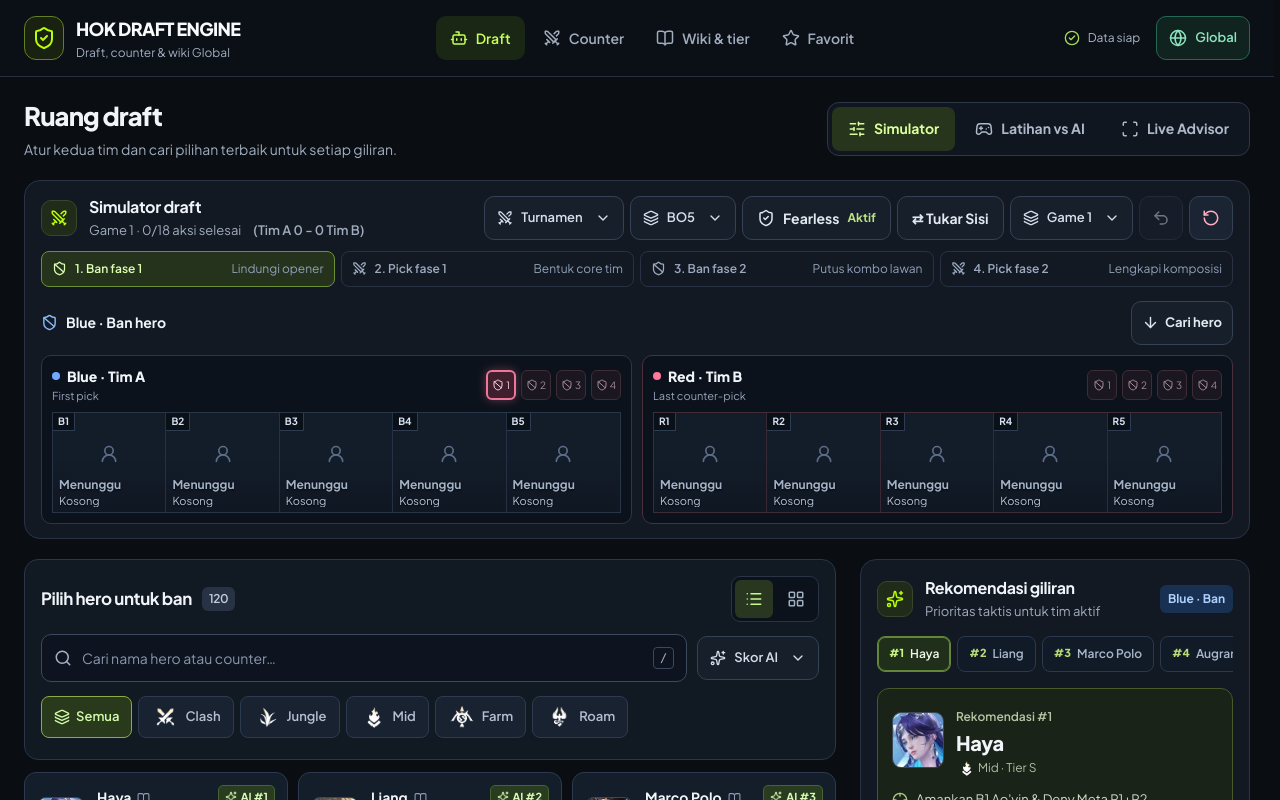
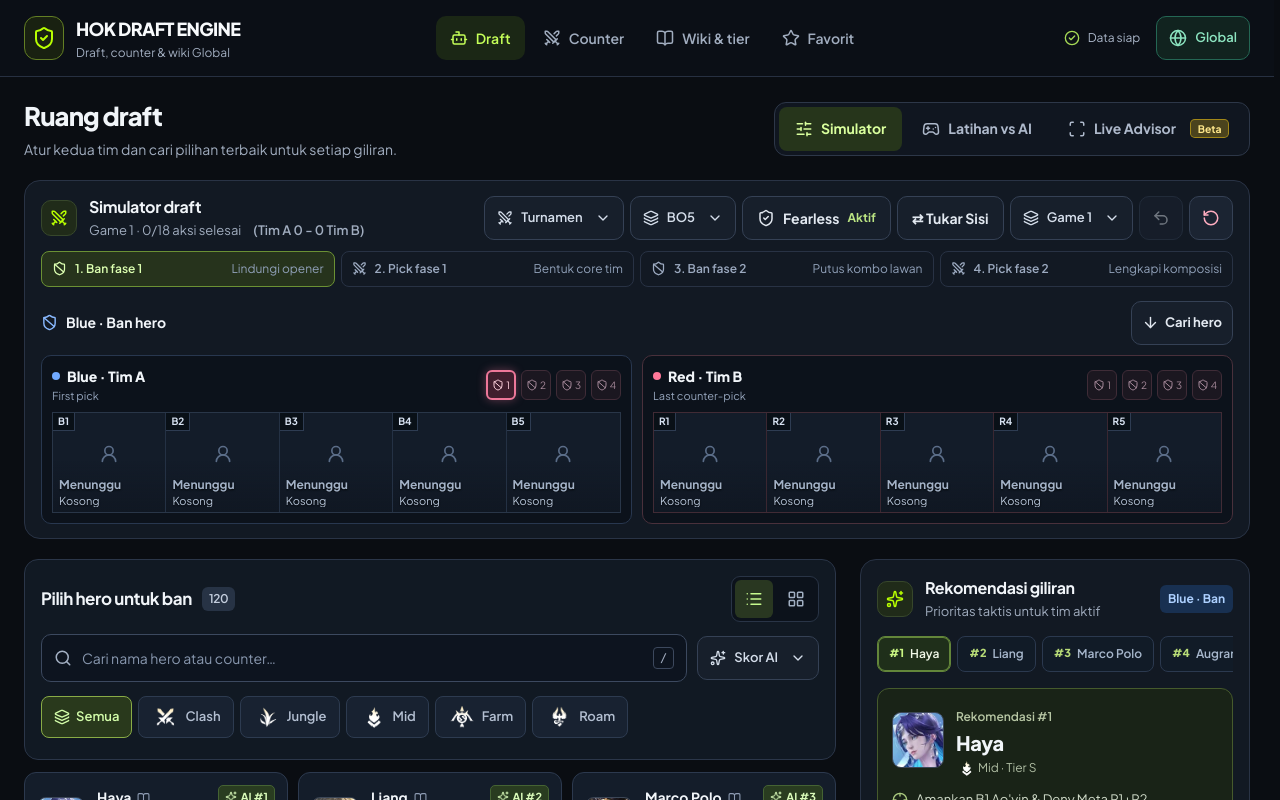
Before and after one commit to Andndre/hok-draft-engine, a React (Vite) app in the folder apps/web/: page / in a window 1280 px wide. Shown: the top 800 px of the page. Built offline with nearby package versions, Linux system fonts and the light colour scheme.

Commit message:
feat: add Beta badge to Live Advisor tab

```diff
--- a/apps/web/src/App.tsx
+++ b/apps/web/src/App.tsx
@@ -713,7 +713,7 @@ export const App: React.FC = () => {
       <HeaderSortBar activeTab={activeTab} onTabChange={setActiveTab} engineReady={engineReady} globalLocked={false} onlyGlobalReleased={onlyGlobalReleased} onToggleGlobalReleased={() => setOnlyGlobalReleased(value => !value)} favoriteCount={favorites.size} />
       <main className="app-main" id="main-content" tabIndex={-1}>
         <div className="page-heading"><div><h1>{activeTab === 'draft' ? 'Ruang draft' : activeTab === 'counter' ? 'Cari matchup hero' : activeTab === 'wiki' ? 'Wiki & tier hero' : 'Hero favorit'}</h1><p>{activeTab === 'draft' ? (draftMode === 'practice' ? 'Pilih sisi, susun strategi, lalu uji keputusanmu melawan AI.' : draftMode === 'vision' ? 'Pantau layar draft secara langsung dan lihat rekomendasi read-only.' : 'Atur kedua tim dan cari pilihan terbaik untuk setiap giliran.') : activeTab === 'counter' ? 'Buka hero untuk melihat ancaman, target empuk, dan sinerginya.' : activeTab === 'wiki' ? 'Pelajari skill, build item, arcana, dan statistik hero Global.' : 'Simpan hero dari wiki untuk mengaksesnya kembali dengan cepat.'}</p></div>
-          {activeTab === 'draft' && <nav className="mode-switch" aria-label="Mode draft"><button type="button" aria-pressed={draftMode === 'simulator'} onClick={() => setDraftMode('simulator')}><SlidersHorizontal aria-hidden="true" />Simulator</button><button type="button" aria-pressed={draftMode === 'practice'} onClick={() => setDraftMode('practice')}><Gamepad2 aria-hidden="true" />Latihan vs AI</button><button type="button" aria-pressed={draftMode === 'vision'} onClick={() => setDraftMode('vision')}><Scan aria-hidden="true" />Live Advisor</button></nav>}
+          {activeTab === 'draft' && <nav className="mode-switch" aria-label="Mode draft"><button type="button" aria-pressed={draftMode === 'simulator'} onClick={() => setDraftMode('simulator')}><SlidersHorizontal aria-hidden="true" />Simulator</button><button type="button" aria-pressed={draftMode === 'practice'} onClick={() => setDraftMode('practice')}><Gamepad2 aria-hidden="true" />Latihan vs AI</button><button type="button" aria-pressed={draftMode === 'vision'} onClick={() => setDraftMode('vision')}><Scan aria-hidden="true" />Live Advisor <span className="beta-badge">Beta</span></button></nav>}
         </div>
         {loadError && <section role="alert" className="empty-state"><AlertTriangle aria-hidden="true" /><h2>Data hero belum dapat dimuat</h2><p>{loadError}</p><button type="button" className="ui-button ui-button--primary" onClick={() => void loadData()}><RefreshCw aria-hidden="true" />Coba lagi</button></section>}
         {dataset && <div hidden={!practiceActive}><PracticeDraft dataset={dataset} active={practiceActive} onlyGlobalReleased={onlyGlobalReleased} assistance={practiceAssistance} onAssistanceChange={setPracticeAssistance} selectedLane={selectedLane} onLaneChange={setSelectedLane} searchQuery={searchQuery} onSearchChange={setSearchQuery} sortMode={sortMode} onSortChange={setSortMode} viewMode={viewMode} onViewChange={setViewMode} favorites={favorites} onToggleFavorite={handleToggleFavorite} /></div>}
--- a/apps/web/src/index.css
+++ b/apps/web/src/index.css
@@ -1587,3 +1587,5 @@ summary::-webkit-details-marker { display: none; }
 @media (max-width: 359px) {
   .vision-detected-teams .ban-slots { grid-template-columns: repeat(var(--ban-count, 3), 24px); }
 }
+
+.beta-badge { display: inline-block; margin-left: 0.4rem; padding: 0.05rem 0.4rem; font-size: 0.65rem; font-weight: 700; border-radius: 0.3rem; background: rgba(250, 204, 21, 0.25); color: #fde68a; border: 1px solid rgba(250, 204, 21, 0.5); vertical-align: middle; }
```
